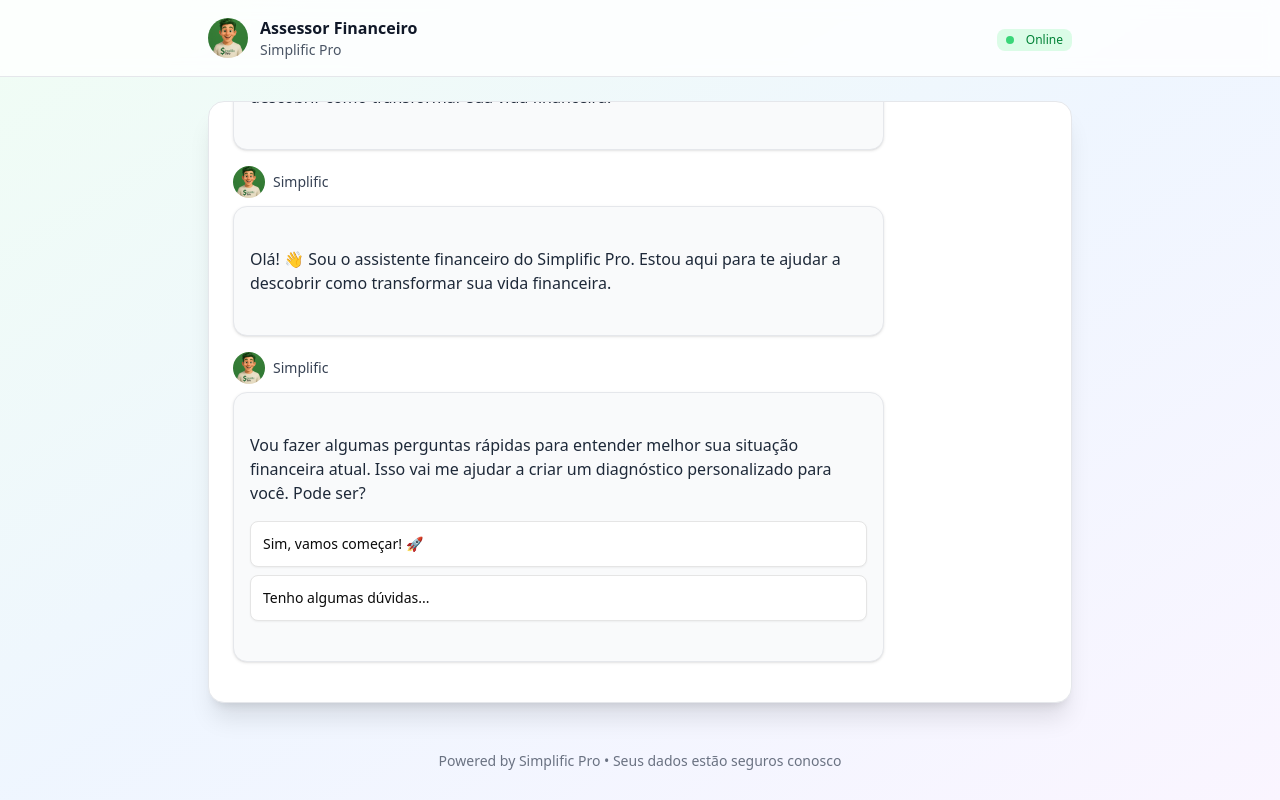
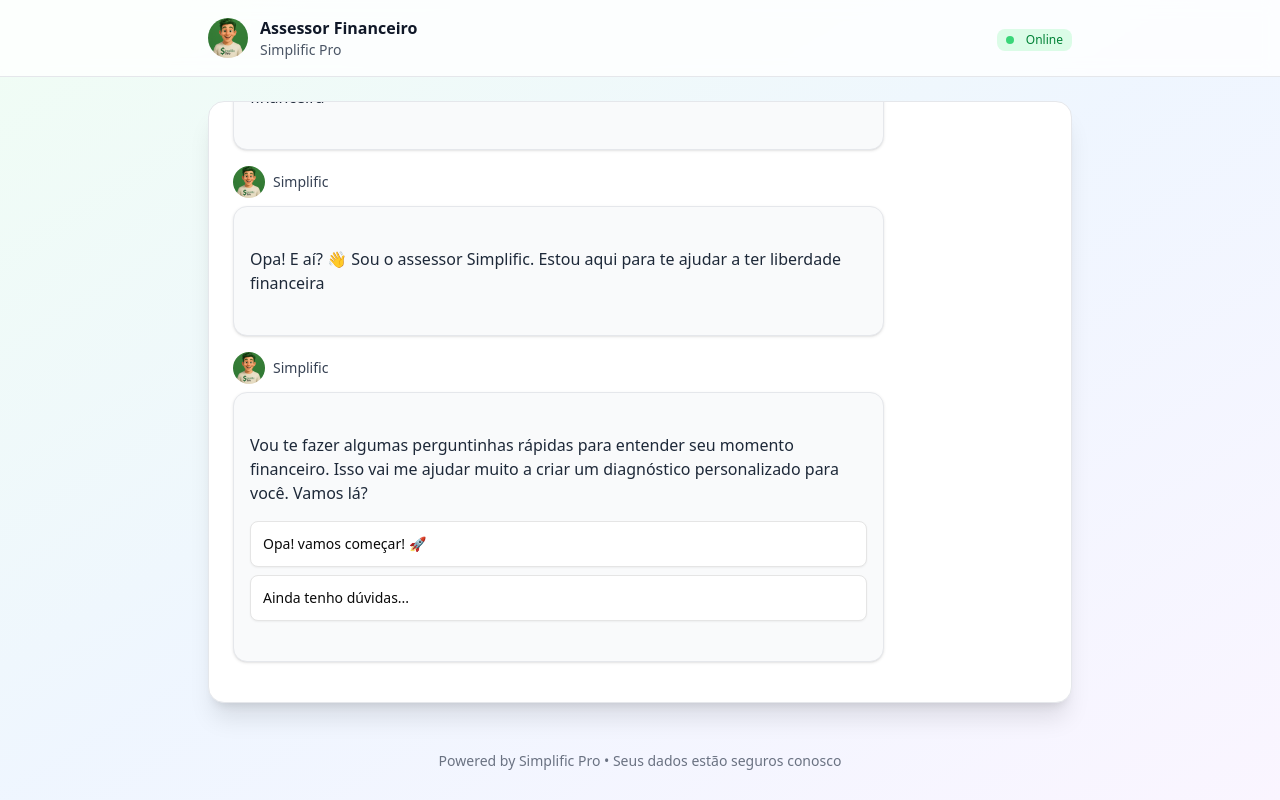
Before and after one commit to Felipegyyn/simplific-funil-chatbot, a React (Vite) app: page / in a window 1280 px wide. Built offline with nearby package versions, Linux system fonts and the light colour scheme.

Commit message:
Alter questions

```diff
--- a/src/App.jsx
+++ b/src/App.jsx
@@ -23,25 +23,25 @@ import './App.css';
 const CHAT_FLOW = {
   welcome: {
     type: 'bot',
-    message: 'Olá! 👋 Sou o assistente financeiro do Simplific Pro. Estou aqui para te ajudar a descobrir como transformar sua vida financeira.',
+    message: 'Opa! E aí? 👋 Sou o assessor Simplific. Estou aqui para te ajudar a ter liberdade financeira',
     delay: 1000,
     next: 'intro'
   },
   intro: {
     type: 'bot',
-    message: 'Vou fazer algumas perguntas rápidas para entender melhor sua situação financeira atual. Isso vai me ajudar a criar um diagnóstico personalizado para você. Pode ser?',
+    message: 'Vou te fazer algumas perguntinhas rápidas para entender seu momento financeiro. Isso vai me ajudar muito a criar um diagnóstico personalizado para você. Vamos lá?',
     delay: 2000,
     options: [
-      { text: 'Sim, vamos começar! 🚀', next: 'question1' },
-      { text: 'Tenho algumas dúvidas...', next: 'doubts' }
+      { text: 'Opa! vamos começar! 🚀', next: 'question1' },
+      { text: 'Ainda tenho dúvidas...', next: 'doubts' }
     ]
   },
   doubts: {
     type: 'bot',
-    message: 'Entendo suas dúvidas! Este diagnóstico é 100% gratuito e leva apenas 2 minutos. Não vamos pedir dados bancários ou informações sensíveis. Apenas algumas perguntas para entender seu perfil financeiro. Vamos começar?',
+    message: 'Entendo suas dúvidas! Mas este diagnóstico é 100% gratuíto e leva menos de 1 minuto. Não vamos pedir informações sensíveis. Apenas algumas perguntas para entender seu perfil financeiro. Bora?',
     delay: 2500,
     options: [
-      { text: 'Ok, vamos lá! ✨', next: 'question1' },
+      { text: 'Certo! Vamos lá! ✨', next: 'question1' },
       { text: 'Ainda não estou convencido(a)', next: 'convince' }
     ]
   },
@@ -50,12 +50,12 @@ const CHAT_FLOW = {
     message: 'Sem problemas! Mais de 10.000 pessoas já fizeram este diagnóstico e descobriram como organizar suas finanças. É rápido, seguro e pode ser o primeiro passo para sua transformação financeira. Que tal tentar?',
     delay: 2000,
     options: [
-      { text: 'Está bem, vou tentar! 💪', next: 'question1' }
+      { text: 'Está bem, vou tentar! Me convenceu 💪', next: 'question1' }
     ]
   },
   question1: {
     type: 'bot',
-    message: 'Perfeito! Primeira pergunta: Como você se sente em relação ao controle das suas finanças no dia a dia?',
+    message: 'Perfeito! Essa é a primeira pergunta: Como você se sente em relação ao controle das suas finanças no dia a dia?',
     icon: TrendingDown,
     delay: 1500,
     options: [
@@ -101,7 +101,21 @@ const CHAT_FLOW = {
       { text: 'Sou um investidor experiente 🎯', value: 'none', next: 'question5' }
     ]
   },
+
   question5: {
+    type: 'bot',
+    message: 'Como você planeja?',
+    icon: DollarSign,
+    delay: 1500,
+    options: [
+      { text: 'Não planejo nada. Só gasto 😅', value: 'high', next: 'question6' },
+      { text: 'Tento criar um orçamento, mas é dificil 🤔', value: 'medium', next: 'question6' },
+      { text: 'Tento gastar o que planejo quase sempre 📈', value: 'low', next: 'question6' },
+      { text: 'Só gasto exatamente o que está no meu orçamento 🎯', value: 'none', next: 'question6' }
+    ]
+  },
+
+  question6: {
     type: 'bot',
     message: 'Última pergunta: Como você se sente sobre seu futuro financeiro?',
     icon: Shield,
```
